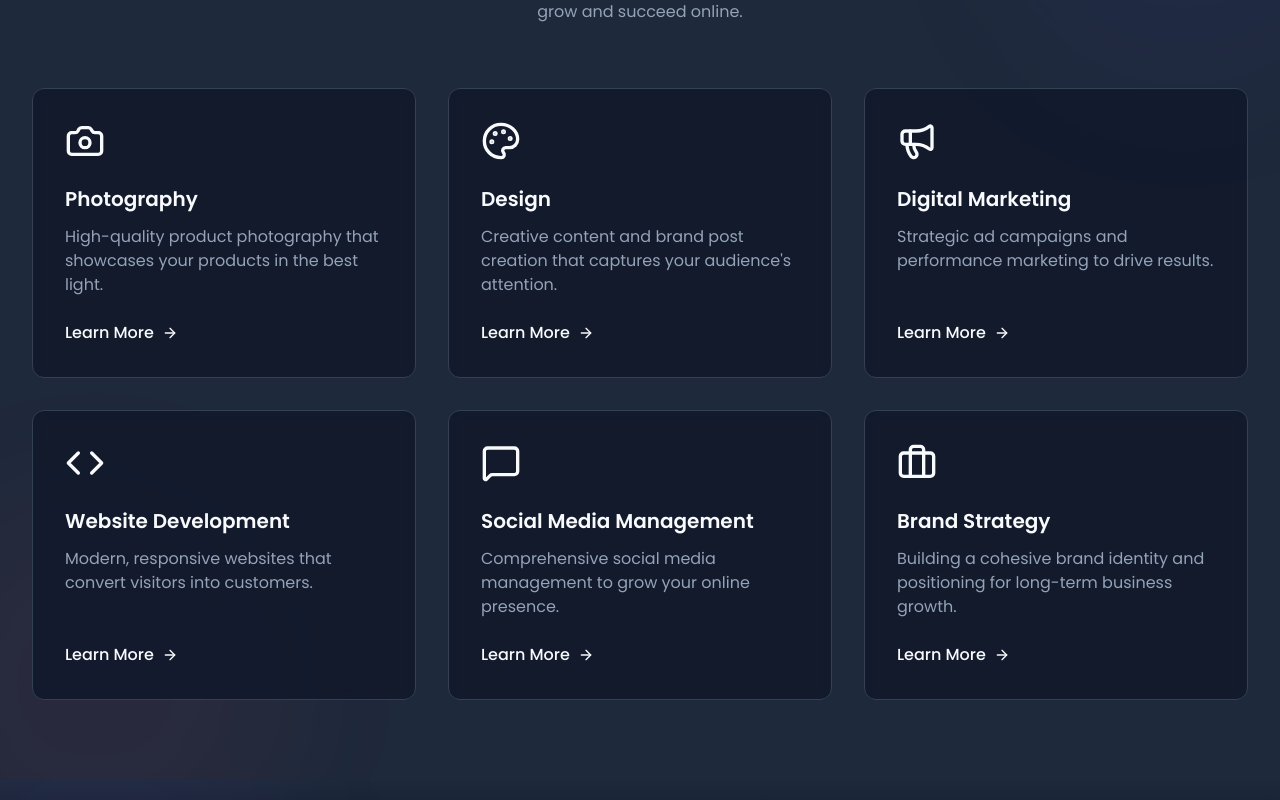
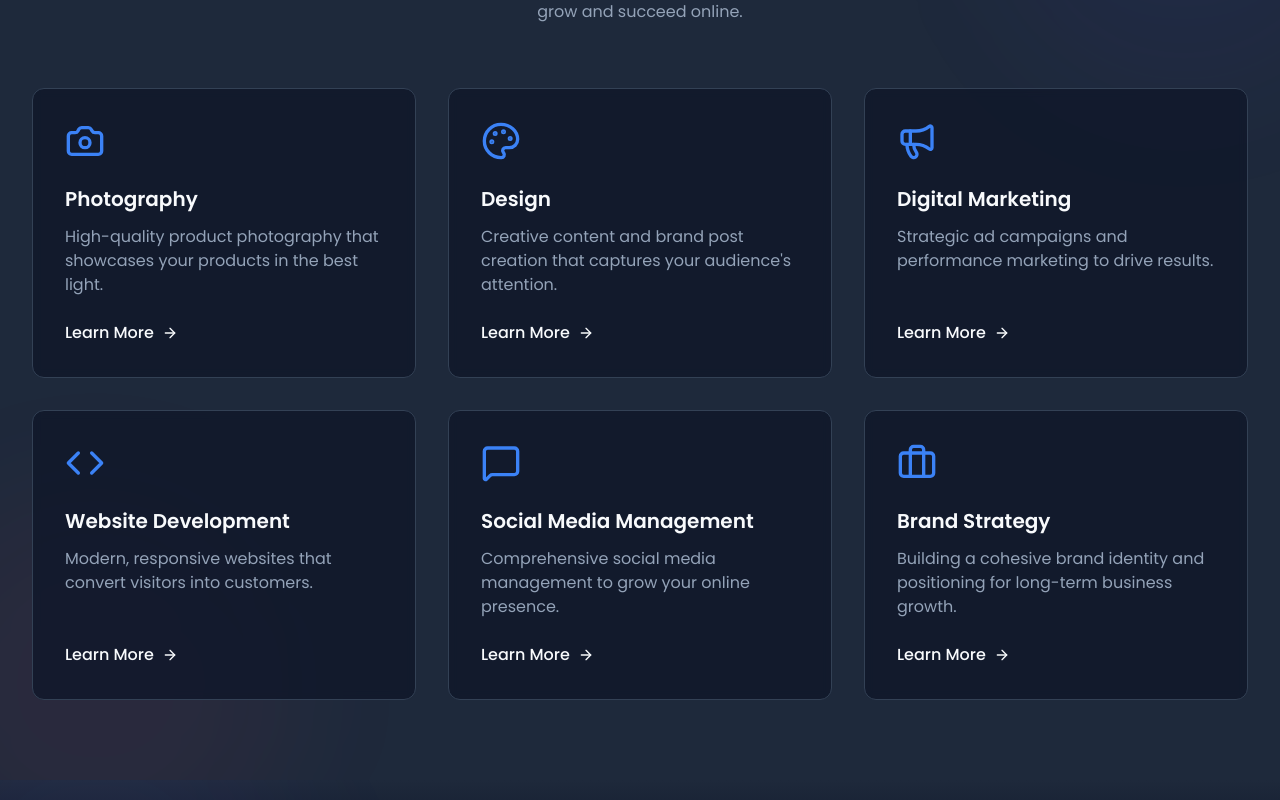
Before and after one commit to iNoumanMalik/zmung, a React (Vite) app: page / in a window 1280 px wide. Shown: the part 1000-1800 px from the top of the page. Built offline with nearby package versions, Linux system fonts and the light colour scheme.

Commit message:
Fixed services icon colors and other

```diff
--- a/src/pages/Home.jsx
+++ b/src/pages/Home.jsx
@@ -131,37 +131,37 @@ const Home = () => {
   // Services data
   const services = [
     {
-      icon: <Camera className="w-10 h-10 text-accent" />,
+      icon: <Camera className="w-10 h-10 text-accent-500" />,
       title: 'Photography',
       description: 'High-quality product photography that showcases your products in the best light.',
       link: '/photography'
     },
     {
-      icon: <Palette className="w-10 h-10 text-accent" />,
+      icon: <Palette className="w-10 h-10 text-accent-500" />,
       title: 'Design',
       description: 'Creative content and brand post creation that captures your audience\'s attention.',
       link: '/services#design'
     },
     {
-      icon: <Megaphone className="w-10 h-10 text-accent" />,
+      icon: <Megaphone className="w-10 h-10 text-accent-500" />,
       title: 'Digital Marketing',
       description: 'Strategic ad campaigns and performance marketing to drive results.',
       link: '/services#digital-marketing'
     },
     {
-      icon: <Code className="w-10 h-10 text-accent" />,
+      icon: <Code className="w-10 h-10 text-accent-500" />,
       title: 'Website Development',
       description: 'Modern, responsive websites that convert visitors into customers.',
       link: '/services#web-development'
     },
     {
-      icon: <MessageSquare className="w-10 h-10 text-accent" />,
+      icon: <MessageSquare className="w-10 h-10 text-accent-500" />,
       title: 'Social Media Management',
       description: 'Comprehensive social media management to grow your online presence.',
       link: '/services#social-media'
     },
     {
-      icon: <Briefcase className="w-10 h-10 text-accent" />,
+      icon: <Briefcase className="w-10 h-10 text-accent-500" />,
       title: 'Brand Strategy',
       description: 'Building a cohesive brand identity and positioning for long-term business growth.',
       link: '/services#brand-strategy'
@@ -252,7 +252,7 @@ const Home = () => {
             transition={{ duration: 0.6 }}
           >
             <div className="inline-block mb-4">
-              <span className="bg-primary/10 text-primary px-4 py-1 rounded-full text-sm font-medium">WHAT WE DO</span>
+              <span className="bg-gray-500/10 text-white px-4 py-1 rounded-full text-sm font-medium">WHAT WE DO</span>
             </div>
             <h2 className="text-3xl md:text-4xl font-bold mb-4">
               Our <span className="gradient-text">Services</span>
@@ -278,17 +278,18 @@ const Home = () => {
 
                 {/* Card content */}
                 <div className="relative bg-background/80 backdrop-blur-sm border border-border rounded-xl p-8 h-full flex flex-col transition-all duration-300 group-hover:border-primary/30 z-10">
-                  <div className="mb-6 text-accent group-hover:text-primary transition-colors duration-300">{service.icon}</div>
+                  <div className="mb-6
+                  group-hover:text-primary transition-colors duration-300">{service.icon}</div>
                   <h3 className="text-xl font-semibold mb-3">{service.title}</h3>
                   <p className="text-subtext mb-6 flex-grow">{service.description}</p>
                   <Link
                     to={service.link}
-                    className="inline-flex items-center text-primary font-medium relative overflow-hidden group-hover:text-accent transition-colors duration-300"
+                    className="inline-flex items-center text-primary font-medium relative overflow-hidden group-hover:text-accent-500 transition-colors duration-300"
                   >
                     <span className="relative z-10 flex items-center">
                       Learn More <ArrowRight size={16} className="ml-2 transform group-hover:translate-x-2 transition-transform" />
                     </span>
-                    <span className="absolute bottom-0 left-0 w-full h-0.5 bg-primary/30 transform origin-left scale-x-0 group-hover:scale-x-100 transition-transform duration-300"></span>
+                    <span className="absolute bottom-0 left-0 w-full h-0.5 bg-accent-500/30 transform origin-left scale-x-0 group-hover:scale-x-100 transition-transform duration-1000"></span>
                   </Link>
                 </div>
               </motion.div>
@@ -313,7 +314,7 @@ const Home = () => {
             transition={{ duration: 0.6 }}
           >
             <div className="inline-block mb-4">
-              <span className="bg-accent/10 text-accent px-4 py-1 rounded-full text-sm font-medium">HOW WE WORK</span>
+              <span className="bg-gray-500/10 text-white px-4 py-1 rounded-full text-sm font-medium">HOW WE WORK</span>
             </div>
             <h2 className="text-3xl md:text-4xl font-bold mb-4">
               Our <span className="gradient-text">Process</span>
@@ -403,7 +404,7 @@ const Home = () => {
             transition={{ duration: 0.6 }}
           >
             <div className="inline-block mb-4">
-              <span className="bg-primary/10 text-primary px-4 py-1 rounded-full text-sm font-medium">TESTIMONIALS</span>
+              <span className="bg-gray-500/10 text-white px-4 py-1 rounded-full text-sm font-medium">TESTIMONIALS</span>
             </div>
             <h2 className="text-3xl md:text-4xl font-bold mb-4">
               Client <span className="gradient-text">Feedback</span>
@@ -478,7 +479,7 @@ const Home = () => {
                 transition={{ duration: 0.6 }}
               >
                 <div className="inline-block mb-4">
-                  <span className="bg-accent/10 text-accent px-4 py-1 rounded-full text-sm font-medium">GET IN TOUCH</span>
+                  <span className="bg-gray-500/10 text-white px-4 py-1 rounded-full text-sm font-medium">GET IN TOUCH</span>
                 </div>
                 <h2 className="text-3xl md:text-4xl font-bold mb-4">
                   Ready to <span className="gradient-text">Transform</span> Your Digital Presence?
```
